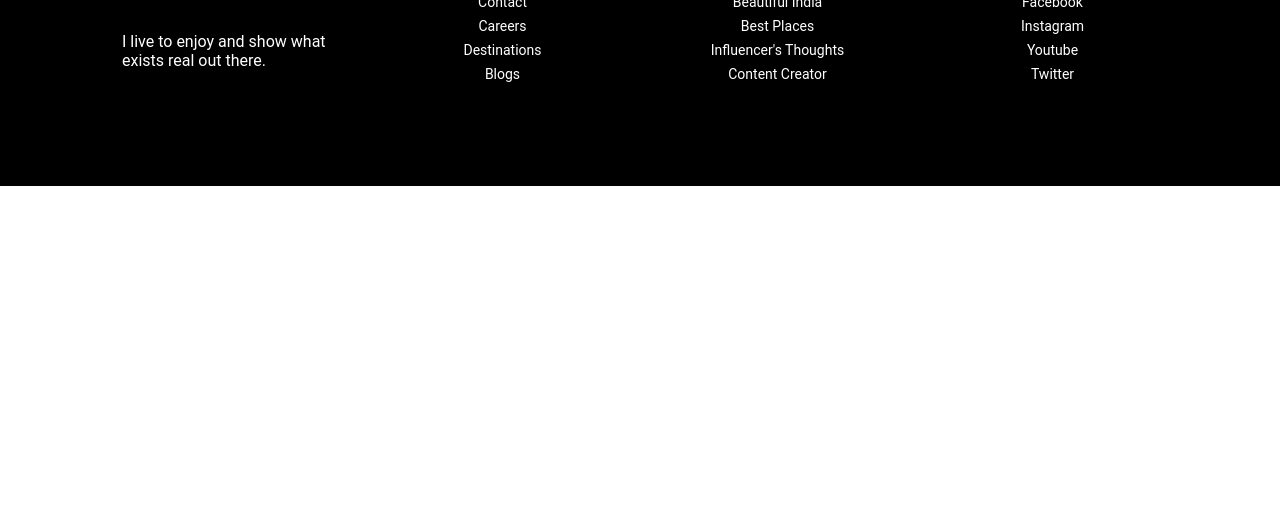
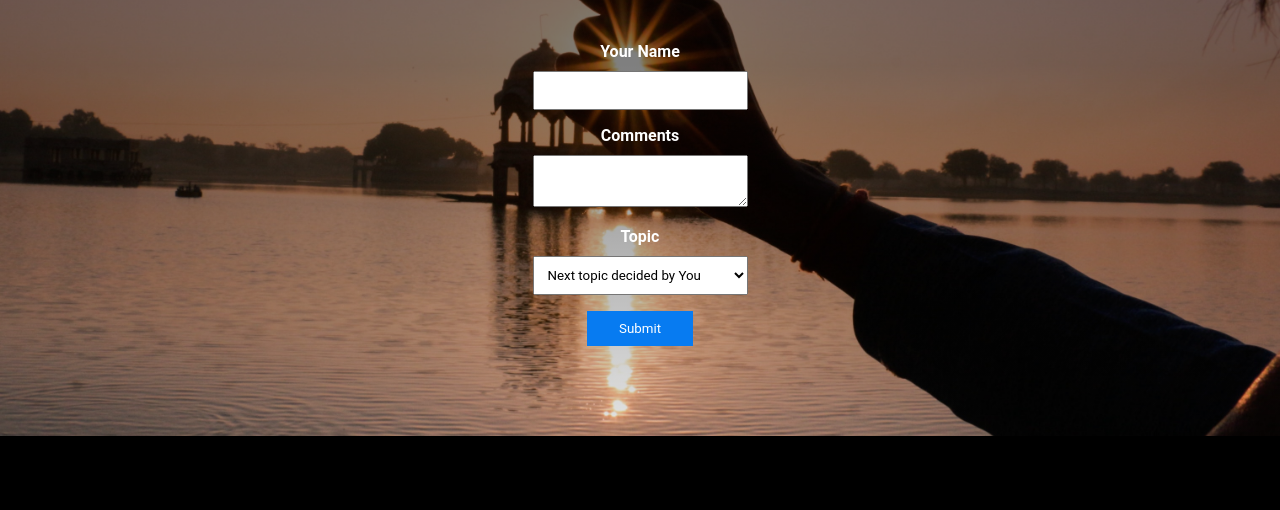
Before and after one commit to shubhbatra1991/DRP, a Gatsby site: page /contact in a window 1280 px wide. Shown: the part 214-724 px from the top of the page. Built offline with nearby package versions, Linux system fonts and the light colour scheme; Gatsby itself is replaced by a stand-in of ours.

Commit message:
Completed the project.

```diff
--- a/src/components/Testimonials.js
+++ b/src/components/Testimonials.js
@@ -56,7 +56,7 @@ const Testimonials = () => {
                         `}
                  />
                  <h3>Sara Rajput</h3>
-                <p>"Thanks to this amazing travel website, I discovered hidden gems and had the most unforgettable vacation of my life!"</p>
+                <p>"Thanks to the YT Vlog, I discovered hidden gems and had the most unforgettable vacation of my life!"</p>
             </Testimonial>
 
             <Testimonial>
@@ -67,7 +67,7 @@ const Testimonials = () => {
                         margin-bottom: 1rem;
                     `} />
                     <h3>Michael B.</h3>
-                <p>"I used this travel website for my recent trip, and it made booking flights and accommodations a breeze. Highly recommended!"</p>
+                <p>"Thanks to Saurabh for sharing such a wondeful list that I can use on my next visit. Cheers !!"</p>
 
             </Testimonial>
             </ColumnOne>
--- /dev/null
+++ b/src/components/styles/Contact.jsx
@@ -0,0 +1,89 @@
+import styled from 'styled-components';
+import EmailBg from '../../assets/images/travel-6.jpg';
+
+export const ContactContainer= styled.div`
+    width: 100%;
+    height: 100%;
+    margin: 0 auto;
+    min-height: 55vh;
+    justify-content: center;
+    align-items: center;
+    font-family: "monsterrat", sans-serif;
+    background: linear-gradient(180deg, rgba(0,0,0,0.5) 0%, rgba(0,0,0,0.5) 35%, rgba(0,0,0,0.1) 100%), url(${EmailBg}) no-repeat center;
+    background-size: cover;
+    padding: 5rem calc((100vw - 1300px)/2);
+    color: #fff;
+`;
+
+export const HeadingText = styled.h1`
+    justify-content: center;
+    font-size: 2rem;
+    margin-top: 0;
+    margin-bottom: 2rem;
+    text-align: center;
+    letter-spacing: normal;
+    align-items: center;
+`;
+
+
+export const FormContainer = styled.div`
+  text-align: center;
+  max-width: 50%;
+  min-height: 30vh;
+  width: 100%;
+  padding: 10px;
+  display: flex;
+  flex-direction: column;
+  justify-content: center;
+  align-items: center;
+  margin: 0 auto;
+  box-sizing: border-box;
+`;
+
+export const LabelContainer = styled.label`
+    margin: 1rem auto;
+    display: block;
+
+    label {
+        display: block;
+        font-weight: bold;
+        margin-bottom: 5px;
+    }
+`;
+
+export const TextInput = styled.input`
+    width: 100%;
+    padding: 10px;
+    margin-top: 5px;
+`;
+
+export const TextArea = styled.textarea`
+    width: 100%;
+    padding: 10px;
+    margin-top: 5px;
+`;
+
+export const SelectInput = styled.select`
+    width: 100%;
+    padding: 10px;
+    margin-top: 5px;
+`;
+
+export const SubmitButton = styled.button`
+    outline: none;
+    border: none;
+    min-width: 100px;
+    cursor: pointer;
+    text-decoration: none;
+    transition: 0.3s !important;
+    background: ${({primary})  => (primary ? '#f26a2e' : '#077BF1')};
+    white-space: nowrap;
+    padding: ${({big}) => (big ? '16px 40px': '10px 32px')};
+    color: #fff;
+    font-size: ${({big}) => (big ? '20px': '16x')};
+
+    &:hover {
+        background: ${({primary})  => (primary ? '#077BF1' : '#F26A2E')};
+        transform: translateY(-2px);
+    }
+`;
--- a/src/components/styles/Contact.styles.jsx
+++ /dev/null
@@ -1,3 +0,0 @@
-import { styled } from "styled-components";
-
-export const ContactContainer = styled.div``;
--- a/src/pages/contact.js
+++ b/src/pages/contact.js
@@ -1,17 +1,99 @@
-import * as React from "react"
+import React from "react";
+import { Component } from "react";
+import Layout from "../components/layout";
+import {
+  ContactContainer,
+  FormContainer,
+  HeadingText,
+  LabelContainer,
+  TextInput,
+  TextArea,
+  SelectInput,
+  SubmitButton
+} from "../components/styles/Contact";
+class Contact extends Component {
+  constructor(props) {
+    super(props);
 
-import Layout from "../components/layout"
+    this.state = {
+      username: "",
+      comments: "",
+      topic: ""
+    };
+  }
 
-import {
+  handleUsernameChange = (event) => {
+    this.setState({
+      username: event.target.value
+    });
+  };
 
-} from '../components/styles/Contact.styles';
+  handleCommentsChange = (event) => {
+    this.setState({
+      comments: event.target.value
+    });
+  };
 
+  handleTopicChange= (event) => {
+    this.setState({
+      topic: event.target.value
+    });
+  };
 
-const Contact = () => (
-  <Layout>
+  handleSubmit =(event) => {
+    alert(`${this.state.username} ${this.state.comments} ${this.state.topic}`)
+    event.preventDefault();
+  }
 
-  </Layout>
-)
+  render() {
+    const { username, comments, topic } = this.state;
+    return (
+      <Layout>
+        <ContactContainer>
+          <HeadingText>
+            Why don't you share your thoughts about the next topic!
+          </HeadingText>
+          <FormContainer>
+            <form onSubmit={this.handleSubmit}>
+              <LabelContainer>
+                <label htmlFor="username">Your Name</label>
+                <TextInput
+                  type="text"
+                  id="username"
+                  value={username}
+                  onChange={this.handleUsernameChange}
+                />
+              </LabelContainer>
 
+              <LabelContainer>
+                <label htmlFor="comments">Comments</label>
+                <TextArea
+                  id="comments"
+                  value={comments}
+                  onChange={this.handleCommentsChange}
+                ></TextArea>
+              </LabelContainer>
+
+              <LabelContainer>
+                <label htmlFor="topic">Topic</label>
+                <SelectInput
+                  name="select"
+                  id="topic"
+                  value={topic}
+                  onChange={this.handleTopicChange}
+                >
+                  <option value="next Topic">Next topic decided by You</option>
+                  <option value="new destination">Vlog of New Destination</option>
+                  <option value="Formal Chat">Formal Chat vlog</option>
+                </SelectInput>
+              </LabelContainer>
+              <SubmitButton type="submit">Submit</SubmitButton>
+            </form>
+          </FormContainer>
+        </ContactContainer>
+      </Layout>
+    );
+  }
+}
 
 export default Contact;
```
Also changed, not shown: src/assets/images/travel-6.jpg (added), 2 other files.
